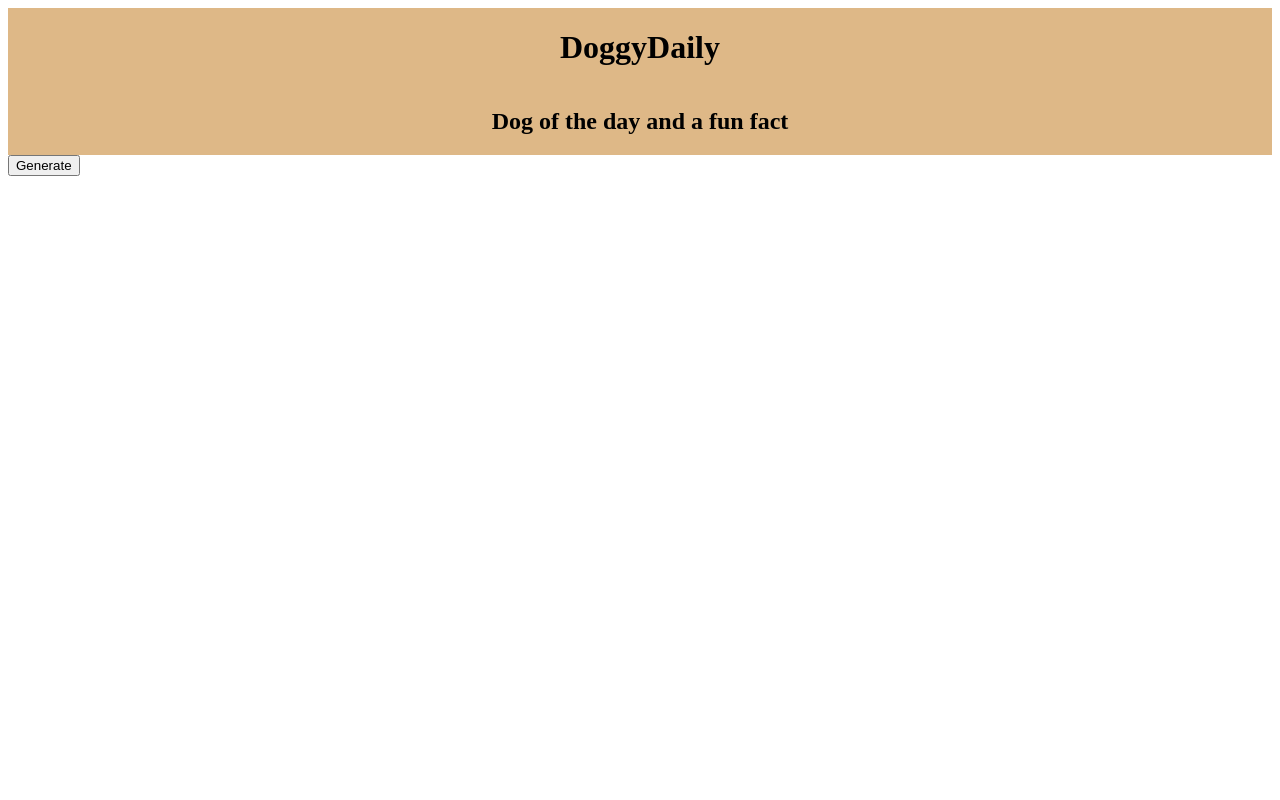
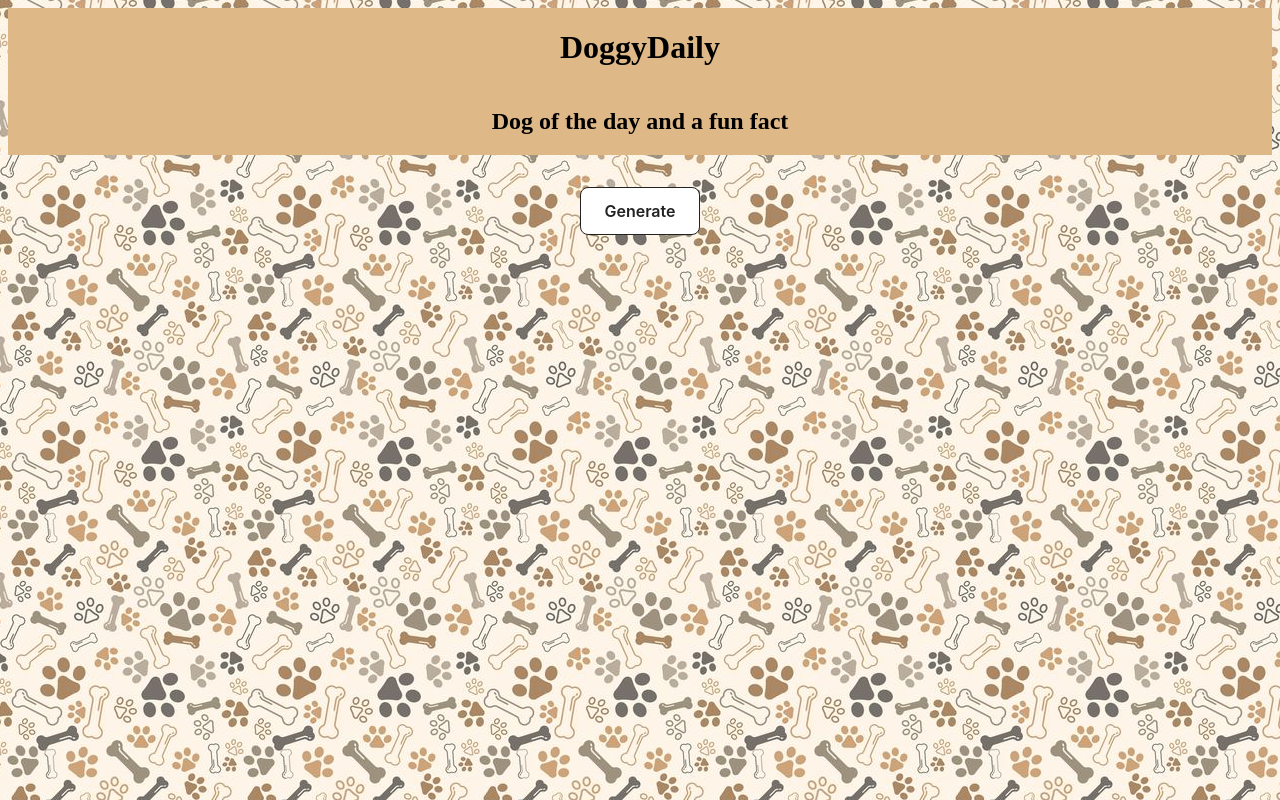
Before and after one commit to nico-mikaela17/Dog-Of-The-Day, a plain HTML site: page index.html in a window 1280 px wide. Drawn offline with nearby package versions, Linux system fonts and the light colour scheme.

Commit message:
styled button and background

```diff
--- a/index.html
+++ b/index.html
@@ -15,7 +15,7 @@
     <h1>DoggyDaily</h1>
     <h2>Dog of the day and a fun fact</h2>
   </header>
-    <button id="generate">Generate</button>
+    <button id="generate" class="button-23">Generate</button>
     <div id="dogPicture">
       <!-- <i class="fa-regular fa-star"></i>
     </div>
--- a/main.css
+++ b/main.css
@@ -1,6 +1,61 @@
-header{
+body{
+  background: url('paws-bg.jpg')  center center fixed;
+}
+
+header {
   display: flex;
   flex-direction: column;
   align-items: center;
   background-color: burlywood;
 }
+
+.button-23 {
+  display: flex;
+  background-color: #ffffff;
+  border: 1px solid #222222;
+  border-radius: 8px;
+  box-sizing: border-box;
+  color: #222222;
+  cursor: pointer;
+  display: block;
+  font-family: Circular, -apple-system, BlinkMacSystemFont, Roboto,
+    "Helvetica Neue", sans-serif;
+  font-size: 16px;
+  font-weight: 600;
+  line-height: 20px;
+  margin: 2rem auto;
+  outline: none;
+  padding: 13px 23px;
+  position: relative;
+  text-align: center;
+  text-decoration: none;
+  touch-action: manipulation;
+  transition: box-shadow 0.2s, -ms-transform 0.1s, -webkit-transform 0.1s,
+    transform 0.1s;
+  user-select: none;
+  -webkit-user-select: none;
+  width: auto;
+}
+
+.button-23:focus-visible {
+  box-shadow: #222222 0 0 0 2px, rgba(255, 255, 255, 0.8) 0 0 0 4px;
+  transition: box-shadow 0.2s;
+}
+
+.button-23:active {
+  background-color: #f7f7f7;
+  border-color: #000000;
+  transform: scale(0.96);
+}
+
+.button-23:disabled {
+  border-color: #dddddd;
+  color: #dddddd;
+  cursor: not-allowed;
+  opacity: 1;
+}
+
+#dogPicture{
+  display: block;
+  margin: 2rem auto;
+}
```
Also changed, not shown: paws-bg.jpg (added).
